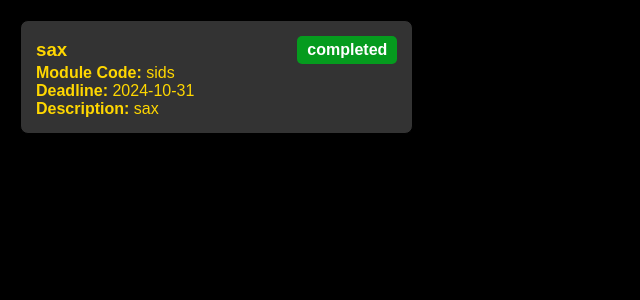
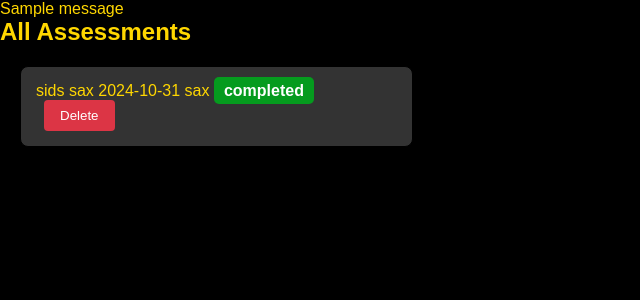
Before and after one commit to NoorMhd7/Flask-To-Do-List, a Flask app: page / in a window 1280 px wide. Shown: the part 60-360 px from the top of the page, without its empty margins (0-640 px from the left). Run offline with Flask 3, Linux system fonts and the light colour scheme; one stand-in notice (Sample message) is shown.

Commit message:
Added mark done and delete feature

```diff
--- a/CourseWork_1/app/__init__.py
+++ b/CourseWork_1/app/__init__.py
@@ -6,6 +6,7 @@ def create_app():
     app = Flask(__name__, template_folder='templates')
     app.config['SQLALCHEMY_DATABASE_URI'] = 'sqlite:///your_database.db'  # Set database URI
     app.config['SQLALCHEMY_TRACK_MODIFICATIONS'] = False  # Disable modification tracking for performance
+    app.config['SECRET_KEY'] = '000'
 
     db.init_app(app)  # Initialize the database with the app
 
--- a/CourseWork_1/app/routes.py
+++ b/CourseWork_1/app/routes.py
@@ -1,4 +1,4 @@
-from flask import Blueprint, render_template, request, redirect, url_for
+from flask import Blueprint, render_template, redirect, url_for, flash, request
 from .models import db, Assessment
 from datetime import datetime
 
@@ -42,3 +42,29 @@ def pending():
 def completed():
     completed_assessments = Assessment.query.filter_by(status='completed').all()
     return render_template('completed.html', assessments=completed_assessments)  # Create a separate template for completed assessments
+
+@main.route('/update_status/<int:assessment_id>', methods=['POST'])
+def update_status(assessment_id):
+    # Update logic here
+    assessment = Assessment.query.get(assessment_id)
+    if assessment and assessment.status == 'pending':
+        assessment.status = 'completed'
+        db.session.commit()
+        flash("Assessment marked as completed!", "success")
+    else:
+        flash("Assessment not found or already completed.", "error")
+
+    return redirect(url_for('main.pending'))
+
+
+@main.route('/delete/<int:id>', methods=['POST'])
+def delete_task(id):
+    task_to_delete = Assessment.query.get_or_404(id)
+    try:
+        db.session.delete(task_to_delete)
+        db.session.commit()
+        flash("Task deleted successfully!", "success")
+    except Exception as e:
+        db.session.rollback()
+        flash("There was an issue deleting the task.", "danger")
+    return redirect(url_for('main.home'))
--- a/CourseWork_1/app/static/css/styles.css
+++ b/CourseWork_1/app/static/css/styles.css
@@ -209,3 +209,39 @@ nav a {
         width: 100%; /* One box per row on small screens */
     }
 }
+
+.status-btn {
+    background-color: #7200be;
+    color: #000;
+    padding: 0.5rem 1rem;
+    border: none;
+    border-radius: 5px;
+    cursor: pointer;
+    transition: background-color 0.3s ease;
+}
+
+.status-btn:hover {
+    background-color: #e0a800;
+}
+
+
+.btn.delete-task {
+    background-color: #dc3545;  /* Red color for delete */
+    color: #fff;
+    border: none;
+    padding: 0.5rem 1rem;
+    margin-left: 0.5rem;
+    border-radius: 4px;
+    cursor: pointer;
+    transition: background-color 0.3s;
+}
+
+.btn.delete-task:hover {
+    background-color: #c82333;  /* Darker red on hover */
+}
+
+.task-container .task-actions {
+    display: flex;
+    gap: 0.5rem;
+    margin-top: 0.5rem;
+}
--- a/CourseWork_1/app/templates/base.html
+++ b/CourseWork_1/app/templates/base.html
@@ -28,21 +28,44 @@
         </div>
     </nav>
 
+    {% with messages = get_flashed_messages(with_categories=true) %}
+    {% if messages %}
+        <div class="flash-messages">
+            {% for category, message in messages %}
+                <div class="flash-message {{ category }}">{{ message }}</div>
+            {% endfor %}
+        </div>
+    {% endif %}
+    {% endwith %}
+
+
     {% block content %}
-        <div class="assessment-container">
+    <h2>All Assessments</h2>
+    <div class="assessment-container"> <!-- Changed from task-list to assessment-container -->
         {% for assessment in assessments %}
-                <div class="assessment-box">
-                    <div class="assessment-header">
-                        <h3>{{ assessment.title }}</h3>
-                        <!-- Dynamic class assignment for status -->
-                        <span class="status {% if assessment.status == 'pending' %}pending{% elif assessment.status == 'completed' %}completed{% endif %}">
+            <div class="assessment-box"> <!-- Changed from task-container to assessment-box -->
+                <div class="task-content">
+                    <span class="module-code">{{ assessment.module_code }}</span>
+                    <span class="title">{{ assessment.title }}</span>
+                    <span class="deadline">{{ assessment.deadline.strftime('%Y-%m-%d') }}</span>
+                    <span class="description">{{ assessment.description }}</span>
+                    <span class="status {% if assessment.status == 'pending' %}pending{% else %}completed{% endif %}">
                         {{ assessment.status }}
                     </span>
                 </div>
-                    <p><strong>Module Code:</strong> {{ assessment.module_code }}</p>
-                    <p><strong>Deadline:</strong> {{ assessment.deadline.strftime('%Y-%m-%d') }}</p>
-                    <p><strong>Description:</strong> {{ assessment.description }}</p>
+                <div class="task-actions">
+                    {% if assessment.status == 'pending' %}
+                    <form method="POST" action="{{ url_for('main.update_status', assessment_id=assessment.id) }}">
+                        <button type="submit" class="status-btn">Mark as Completed</button>
+                    </form>
+                    {% endif %}
+                    <form action="{{ url_for('main.delete_task', id=assessment.id) }}" method="POST" style="display: inline;">
+                        <button type="submit" class="btn delete-task">Delete</button>
+                    </form>
                 </div>
+            </div>
+        {% else %}
+            <p>No assessments available.</p>
         {% endfor %}
     </div>
     {% endblock %}
```
Also changed, not shown: CourseWork_1/app/templates/pending.html (+9 -0 lines), CourseWork_1/instance/your_database.db. Lines whose indentation alone changed are shown as unchanged.
